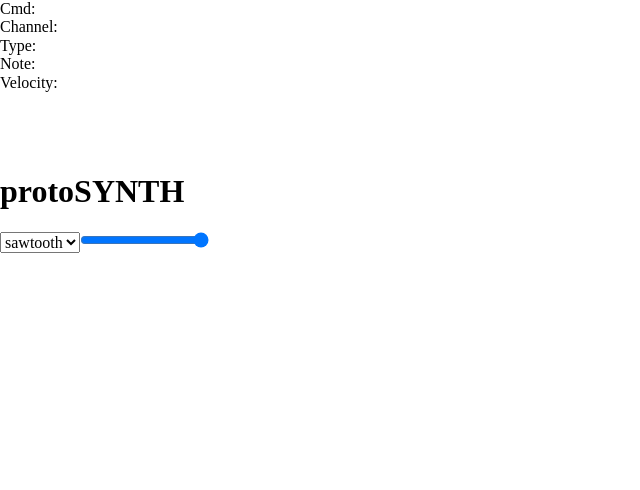
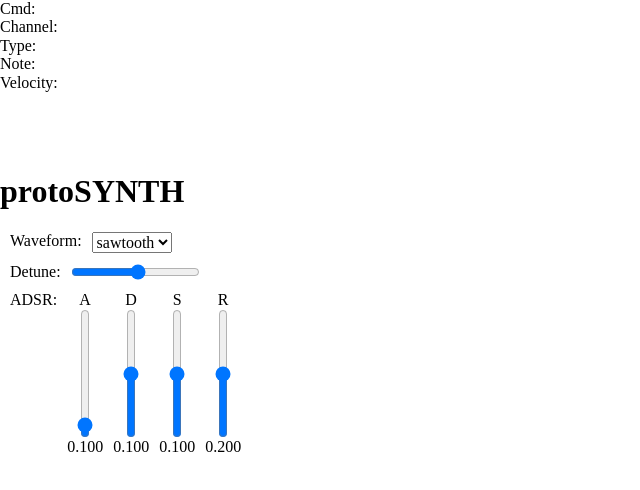
Before and after one commit to AGuski/protosynth, a React app: page / in a window 1280 px wide. Shown: the top 490 px of the page, without its empty margins (0-640 px from the left). Built offline with nearby package versions, Linux system fonts and the light colour scheme.

Commit message:
add ADSR Envelope settings to UI

```diff
--- a/package.json
+++ b/package.json
@@ -4,6 +4,7 @@
   "description": "",
   "main": "index.js",
   "scripts": {
+    "build": "webpack --config webpack.config.js",
     "start": "webpack-dev-server"
   },
   "author": "alexander guski",
--- a/src/components/synth-ui/SynthUI.component.js
+++ b/src/components/synth-ui/SynthUI.component.js
@@ -1,29 +1,39 @@
 import React from 'react';
 
 export class SynthUI extends React.Component {
-  constructor() {
-    super();
+  constructor(props) {
+    super(props);
     this.handleChange = this.handleChange.bind(this);
+    this.state = {
+      attack: this.props.synth.envelope.attack
     }
-
-  componentDidMount() {
-
-  }
-
-  componentWillReceiveProps(props) {
-
   }
 
   handleChange(event) {
     let synth = this.props.synth;
     let value = event.target.value;
     switch (event.target.name) {
-      case "type":
+      case "typeCtrl":
         synth.oscillator.type = value;
         break;
-      case "pitch":
-        synth.oscillator.frequency.cancelScheduledValues(0);
-        synth.oscillator.frequency.setTargetAtTime(synth.getLastNoteFreq()*value, 0, 0.05);
+      case "pitchCtrl":
+        synth.oscillator.detuneBy(value);
+        break;
+      case "attackCtrl":
+        synth.envelope.setAttack(parseFloat(value));
+        this.setState({attack: value});
+        break;
+      case "decayCtrl":
+        synth.envelope.setDecay(parseFloat(value));
+        this.setState({decay: value});
+        break;
+      case "sustainCtrl":
+        synth.envelope.setSustain(parseFloat(value));
+        this.setState({sustain: value});
+        break;
+      case "releaseCtrl":
+        synth.envelope.setRelease(parseFloat(value));
+        this.setState({release: value});
         break;
     }
   }
@@ -32,14 +42,52 @@ export class SynthUI extends React.Component {
     return (
       <div>
         <h1>protoSYNTH</h1>
-        <select name="type" id="type" value={this.props.synth.oscillator.type}
-          onChange= {this.handleChange} >
+        <label className="synth-input" htmlFor="typeCtrl">Waveform:
+          <select name="typeCtrl" id="typeCtrl" value={this.props.synth.oscillator.type}
+            onChange={this.handleChange} >
             <option value="sine">sine</option>
             <option value="square">square</option>
             <option value="sawtooth">sawtooth</option>
             <option value="triangle">triangle</option>
           </select>
-        <input type="range" name="pitch" min="0" max="2" step="0.01" onChange={this.handleChange}  />
+        </label>
+        <label className="synth-input" htmlFor="pitchCtrl">Detune:
+          <input type="range" name="pitchCtrl"
+            min="-1000" max="1000" step="1"
+            onChange={this.handleChange}
+          />
+        </label>
+
+        <div className="synth-input">ADSR:
+          <label className="vertical" htmlFor="attackCtrl">A
+            <input type="range" name="attackCtrl"
+              min="0" max="2" step="0.005"
+              value={this.state.attack}
+              onChange={this.handleChange}
+            />{this.props.synth.envelope.attack.toFixed(3)}
+          </label>
+          <label className="vertical" htmlFor="decayCtrl">D
+            <input type="range" name="decayCtrl"
+              min="0" max="3" step="0.01"
+              value={this.state.decay}
+              onChange={this.handleChange}
+            />{this.props.synth.envelope.decay.toFixed(3)}
+          </label>
+          <label className="vertical" htmlFor="sustainCtrl">S
+            <input type="range" name="sustainCtrl"
+              min="0" max="1" step="0.01"
+              value={this.state.sustain}
+              onChange={this.handleChange}
+            />{this.props.synth.envelope.sustain.toFixed(3)}
+          </label>
+          <label className="vertical" htmlFor="releaseCtrl">R
+            <input type="range" name="releaseCtrl"
+              min="0" max="3" step="0.01"
+              value={this.state.release}
+              onChange={this.handleChange}
+            />{this.props.synth.envelope.release.toFixed(3)}
+          </label>
+        </div>
       </div>
     );
   }
--- a/src/protosynth/envelope.decorator.js
+++ b/src/protosynth/envelope.decorator.js
@@ -4,9 +4,9 @@
  */
 
 export default function createEnvelope(audioCtx, options = {}) {
-  let envelope = audioCtx.createGain();
-  envelope.gain.value = options.gain || 0.0;
-  Object.assign(envelope, {
+  let env = audioCtx.createGain();
+  env.gain.value = options.gain || 0.0;
+  Object.assign(env, {
     attack: (options.attack || 0.0)+0.0000001,
     decay: (options.decay || 0.0)+0.0000001,
     sustain: options.sustain || 1,
@@ -17,21 +17,38 @@ export default function createEnvelope(audioCtx, options = {}) {
   });
 
   /* on Attack */
-  envelope.startEnvelope = (level = 1) => {
-    if(envelope.retrigger) {
-      envelope.gain.cancelScheduledValues(0);
+  env.startEnvelope = (level = 1) => {
+    if(env.retrigger) {
+      env.gain.cancelScheduledValues(0);
     }
-    let volume = 1-((1-level)*envelope.velFactor);
-    envelope.gain.setTargetAtTime(volume, 0, envelope.attack);
-    let sustain = envelope.fixedSustain ? envelope.sustain : envelope.sustain*volume;
-    envelope.gain.setTargetAtTime(sustain, audioCtx.currentTime+envelope.attack, envelope.decay);
+    let volume = 1-((1-level)*env.velFactor);
+    env.gain.setTargetAtTime(volume, 0, env.attack);
+    let sustain = env.fixedSustain ? env.sustain : env.sustain*volume;
+    env.gain.setTargetAtTime(sustain, audioCtx.currentTime+env.attack, env.decay);
   }
 
   /* on Release */
-  envelope.endEnvelope = () => {
-    envelope.gain.cancelScheduledValues(0);
-    envelope.gain.setTargetAtTime(0.0, 0, envelope.release);
+  env.endEnvelope = () => {
+    env.gain.cancelScheduledValues(0);
+    env.gain.setTargetAtTime(0.0, 0, env.release);
   }
 
-  return envelope;
+  /* setter */
+  env.setAttack = (value) => {
+    env.attack = value + 0.00000001;
+  }
+
+  env.setDecay = (value) => {
+    env.decay = value + 0.00000001;
+  }
+
+  env.setSustain = (value) => {
+    env.sustain = value + 0.00000001;
+  }
+
+  env.setRelease = (value) => {
+    env.release = value + 0.00000001;
+  }
+
+  return env;
 }
--- a/src/protosynth/oscillator.decorator.js
+++ b/src/protosynth/oscillator.decorator.js
@@ -9,12 +9,14 @@ export default function createOscillator(audioCtx, options = {}) {
   oscillator.detune.value = options.detune || 0;
   oscillator.glide = options.glide || false;
 
-
   /* Change Frequency */
   oscillator.changeFrequency = (frequency) => {
     oscillator.frequency.cancelScheduledValues(0);
-    // oscillator.frequency.setValueAtTime(frequency, audioCtx.currentTime);
     oscillator.frequency.setTargetAtTime(frequency, 0, oscillator.glide || 0.0000001);
+  }
+
+  oscillator.detuneBy = (value) => {
+    oscillator.detune.value = value;
   }
 
   return oscillator;
--- a/styles.css
+++ b/styles.css
@@ -22,3 +22,23 @@
   background-color: red;
   opacity: 0;
 }
+
+.synth-input {
+  margin: 10px;
+  display: flex;
+}
+
+.synth-input > * {
+  margin-left: 10px;
+}
+
+.vertical {
+  display: flex;
+  flex-direction: column;
+  align-items: center;
+}
+
+.vertical input[type=range] {
+  width: 30px;
+  -webkit-appearance: slider-vertical;
+}
--- a/webpack.config.js
+++ b/webpack.config.js
@@ -1,7 +1,7 @@
 module.exports = {
   entry: './src/main.js',
   output: {
-    path: './',
+    path: './dist',
     filename: 'index.js'
   },
   devServer: {
```
Lines whose indentation alone changed are shown as unchanged.
